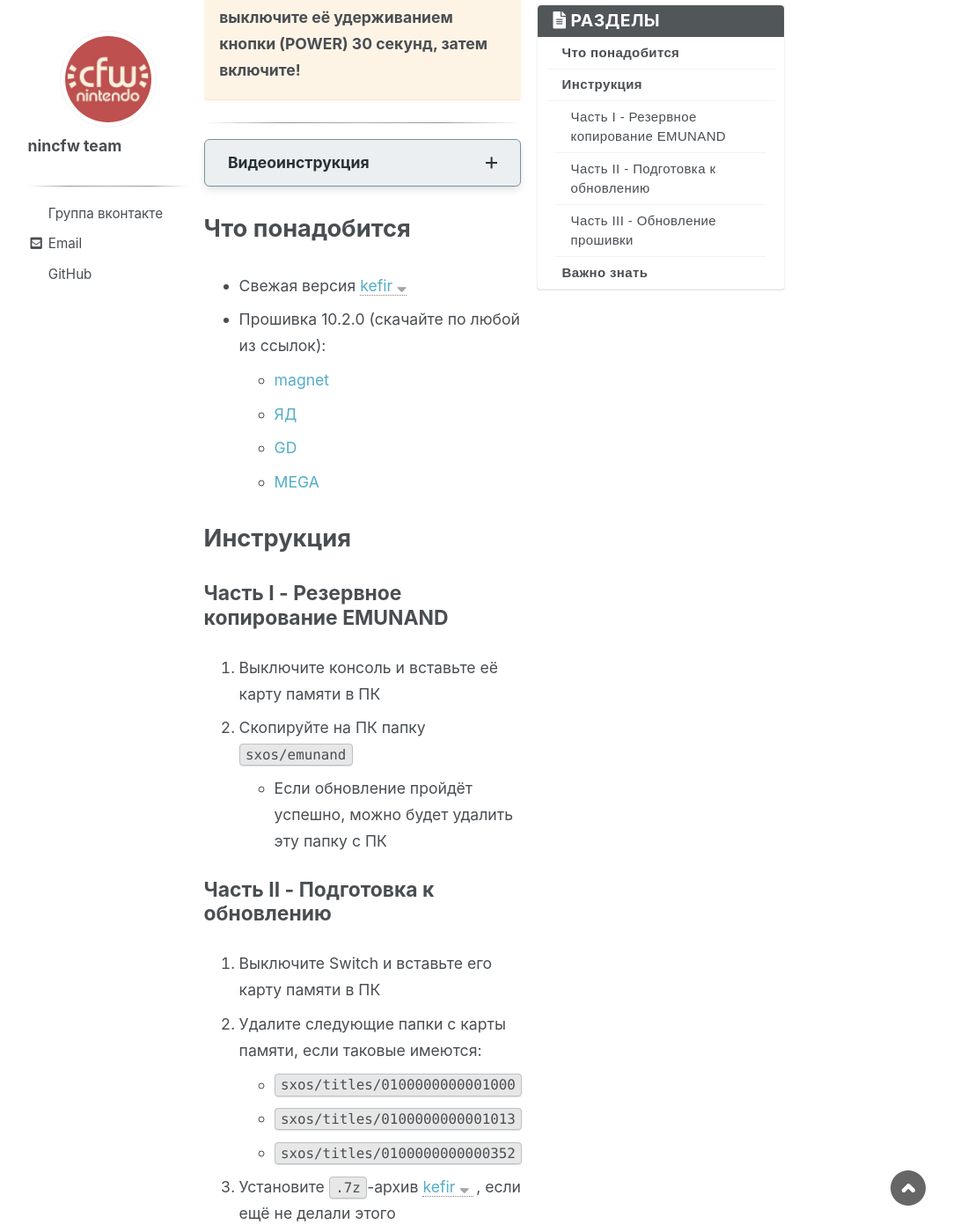
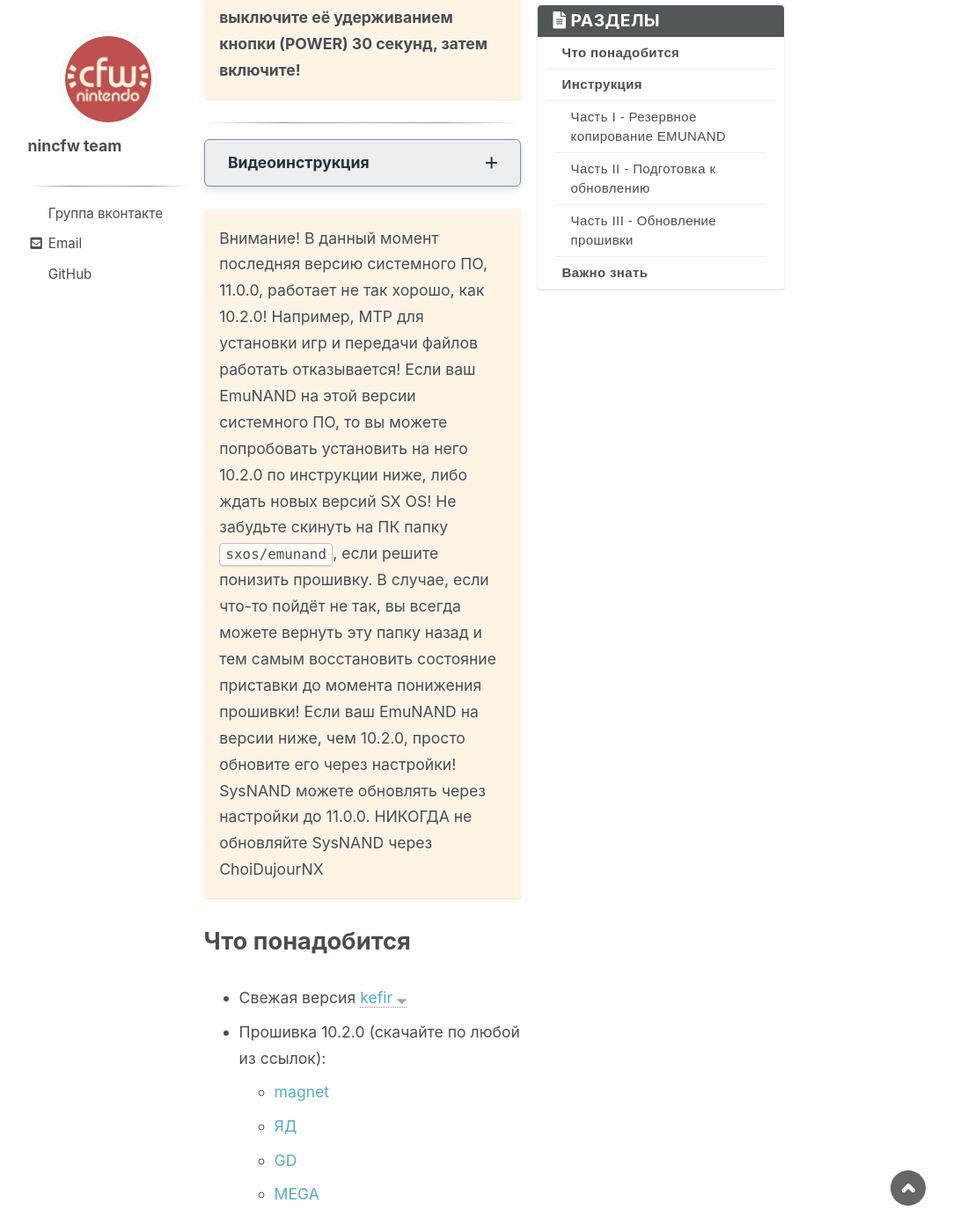
Before and after one commit to rashevskyv/sx, a Jekyll site: the page built from _pages/update-to-latest.md, in a window 1280 px wide and 1400 px high, scrolled down 731 px. Shown: the whole window at 88% size, without its empty margins (178-1261 px from the left). Built offline with Jekyll 4.4.1, drawn with Linux system fonts in a browser that asks for light colours; nearby versions of some CDN libraries.

Commit message:
Revent to 10.2.0 as recomended

```diff
--- a/_includes/vars/sxos.txt
+++ b/_includes/vars/sxos.txt
@@ -1 +1 @@
-[boot.dat](https://sx.xecuter.com/download/sxos_beta_v2.9.5.zip){:target="_blank"}
+[boot.dat](https://sx.xecuter.com/download/SXOS_beta_v3.1.0.zip){:target="_blank"}
--- a/_includes/vars/sys_version.txt
+++ b/_includes/vars/sys_version.txt
@@ -1 +1 @@
-10.0.4
+11.0.0
--- a/_pages/update-to-latest.md
+++ b/_pages/update-to-latest.md
@@ -13,14 +13,17 @@
 
 {% endspoiler %}
 
+Внимание! В данный момент последняя версию системного ПО, 11.0.0, работает не так хорошо, как 10.2.0! Например, MTP для установки игр и передачи файлов работать отказывается! Если ваш EmuNAND на этой версии системного ПО, то вы можете попробовать установить на него 10.2.0 по инструкции ниже, либо ждать новых версий SX OS! Не забудьте скинуть на ПК папку `sxos/emunand`, если решите понизить прошивку. В случае, если что-то пойдёт не так, вы всегда можете вернуть эту папку назад и тем самым восстановить состояние приставки до момента понижения прошивки! Если ваш EmuNAND на версии ниже, чем 10.2.0, просто обновите его через настройки! SysNAND можете обновлять через настройки до 11.0.0. НИКОГДА не обновляйте SysNAND через ChoiDujourNX
+{: .notice--warning}
+
 ## Что понадобится
 
 * Свежая версия {% include abbr/kefir_addr.txt %}
 * Прошивка {% include /vars/update_version.txt %} (скачайте по любой из ссылок):
-	* [magnet](magnet:?xt=urn:btih:4421A5C290B43EBE8C28C1EFB5A1229275C2177E&dn=11.0.0.zip&tr=udp%3a%2f%2ftracker.openbittorrent.com%3a80%2fannounce){:target="_blank"}
-	* [ЯД](https://yadi.sk/d/PkQT1KqqIDV2ZQ){:target="_blank"}
-	* [GD](https://drive.google.com/file/d/12JZ2fHwWfBzhIEhNYE0zEpp_uDXVRuLf/view?usp=sharing){:target="_blank"}
-	* [MEGA](https://mega.nz/file/IDJTTSSD#3rNYrs5DmQe8BS0JwPZDEqwx98BuXwoBaQ73WDZiK2w){:target="_blank"}
+	* [magnet](magnet:?xt=urn:btih:F88BD58A654A766142339A6E5B24ABF3FE475DC7&dn=10.2.0-daybreak.zip&tr=udp%3a%2f%2ftracker.openbittorrent.com%3a80%2fannounce){:target="_blank"}
+	* [ЯД](https://yadi.sk/d/Gxe4Aa-TTg-w3A){:target="_blank"}
+	* [GD](https://drive.google.com/file/d/1TMU4m3rCqI6I-zeIlfm6ZQ27cdtVEZ4B/view?usp=sharing){:target="_blank"}
+	* [MEGA](https://mega.nz/file/El1kgQKI#WlT4eigPHlDJF0FLci4ikLuRdVESjBny92Ce2P7Y4dE){:target="_blank"}
 
 ## Инструкция
 
```
Also changed, not shown: _pages/sx_setup.md (+1 -1 lines).
